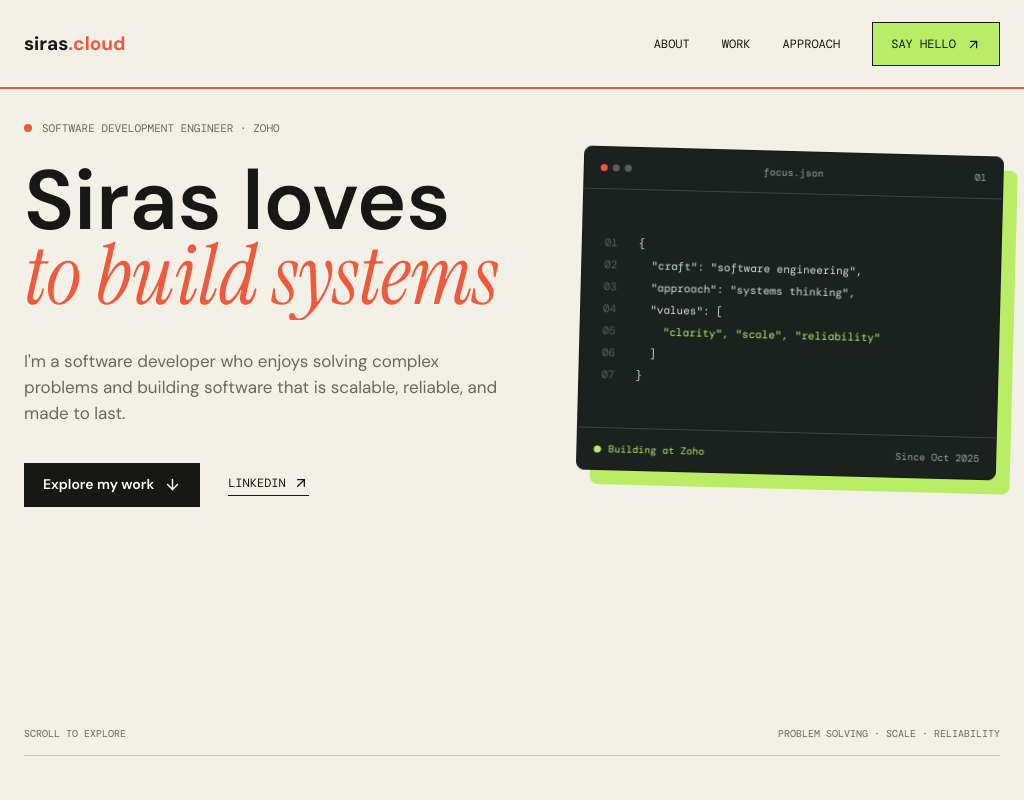
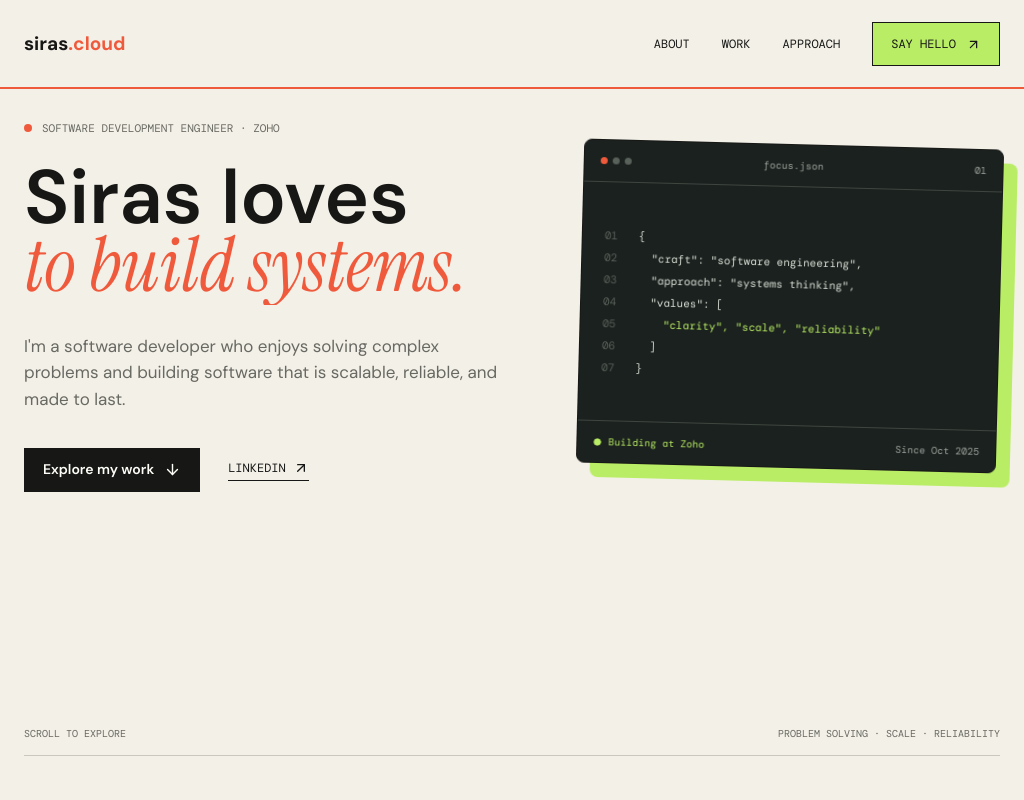
Before and after one commit to Sirasudeen/Portfolio, a React (Vite) app: page / in a window 1024 px wide. Shown: the top 800 px of the page. Built offline with nearby package versions, Linux system fonts and the light colour scheme.

Commit message:
Fix hero headline clipping

```diff
--- a/src/index.css
+++ b/src/index.css
@@ -990,6 +990,12 @@
   border-bottom: 1px solid;
 }
 
+@media (min-width: 981px) and (max-width: 1100px) {
+  .hero h1 {
+    font-size: clamp(64px, 7.4vw, 82px);
+  }
+}
+
 @media (max-width: 980px) {
   .hero-grid, .about-grid, .contact-grid {
     grid-template-columns: 1fr;
```
